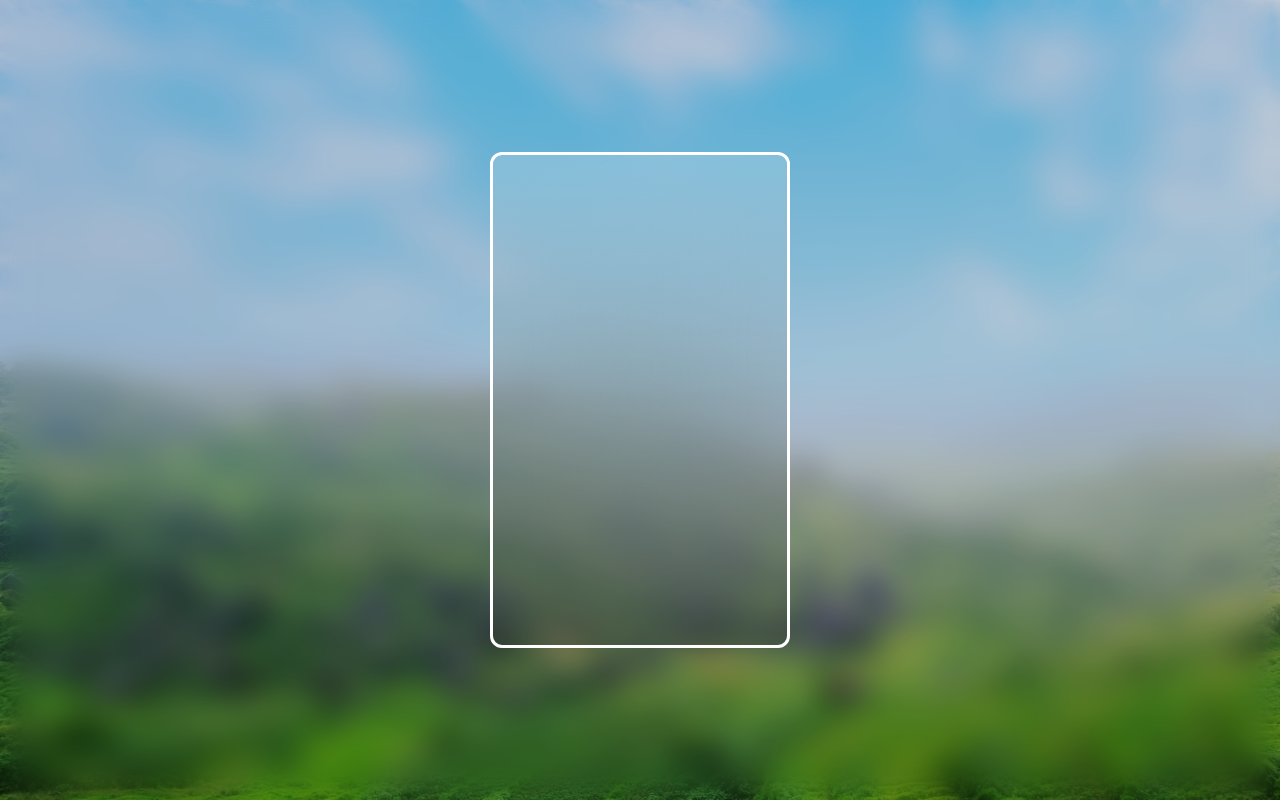
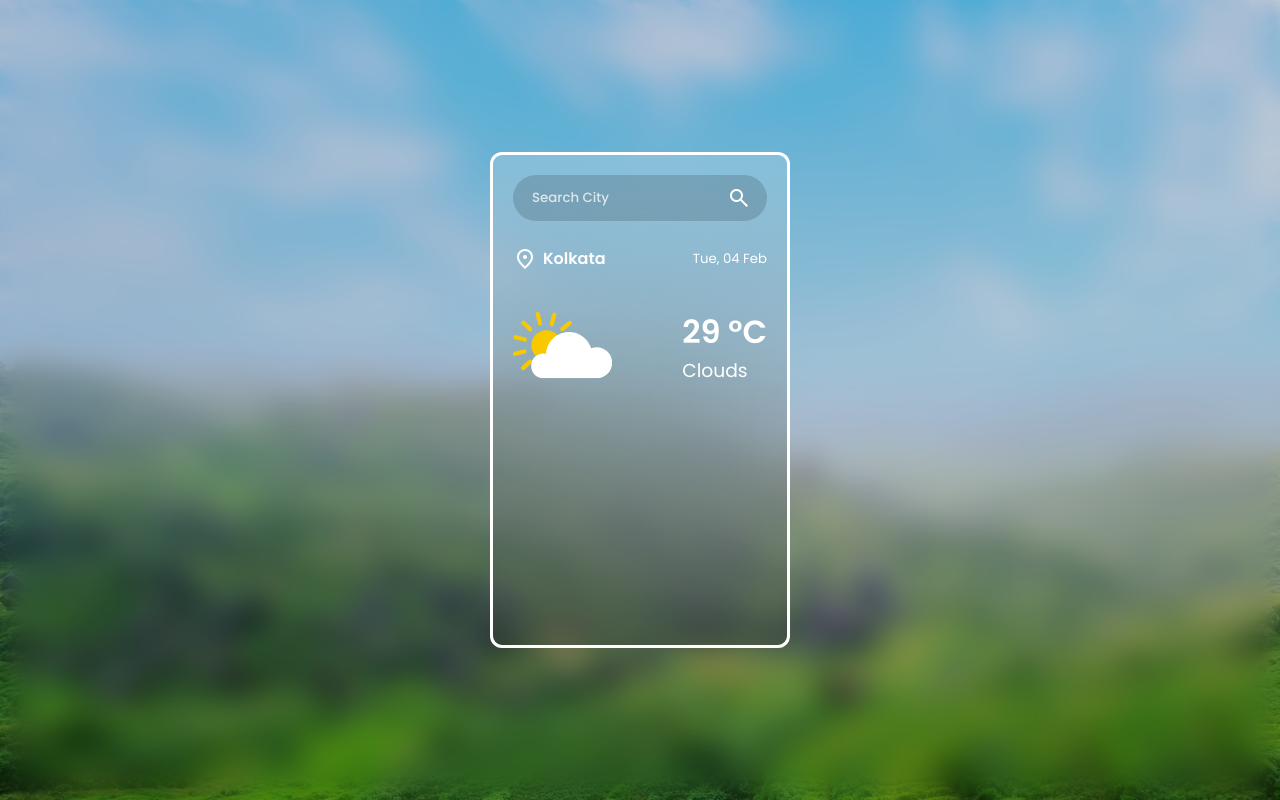
Before and after one commit to rahulchy960/Weather-App, a plain HTML site: page index.html in a window 1280 px wide. Drawn offline with nearby package versions, Linux system fonts and the light colour scheme; a web font is replaced by a local one.

Commit message:
search bar

```diff
--- a/index.html
+++ b/index.html
@@ -5,11 +5,44 @@
     <meta name="viewport" content="width=device-width, initial-scale=1.0">
     <title>Weather App</title>
     <link rel="stylesheet" href="style.css">
+    <link rel="stylesheet" href="https://fonts.googleapis.com/css2?family=Material+Symbols+Outlined" />
 </head>
 <body>
     <div id="wrapper">
         <div class="container">
 
+            <div class="input-container">
+                <input type="text" class="city" placeholder="Search City">
+                <button class="search">
+                    <span class="material-symbols-outlined">
+                        search
+                    </span>
+                </button>
+            </div>
+
+            <div class="weather-info">
+                <div class="location-data">
+                    <div class="location">
+                        <span class="material-symbols-outlined">
+                            location_on
+                        </span>
+                        <h4 class="country-txt">Kolkata</h4>
+                    </div>
+                    <h5 class="current-date regular-txt">Tue, 04 Feb</h5>
+                </div>
+
+                <div class="weather-summary">
+                    <img src="weather/clouds.svg" alt="" class="weather-summary-img">
+                    <div class="weather-summary-info">
+                        <h1 class="temp-txt"> 29 °C</h1>
+                        <h3 class="condition-txt regular-txt">Clouds</h3>
+                    </div>
+                </div>
+
+            </div>
+
+
+
         </div>
     </div>
 </body>
--- a/style.css
+++ b/style.css
@@ -5,6 +5,7 @@
     box-sizing: border-box;
     font-family: "Poppins", serif;
     color: white;
+    font-weight: 600;
 }
 #wrapper{
     background: url('bg.jpg');
@@ -24,6 +25,9 @@
     background: rgb(0, 0, 0, 0.15);
     backdrop-filter: blur(15px);
 }
+.regular-txt{
+    font-weight: 400;
+}
 .container{
     border: solid;
     width: 300px;
@@ -32,4 +36,68 @@
     background: linear-gradient(to top, rgb(0, 0, 0, .15), rgb(255, 255, 255, 0.15));
     border-radius: 12px;
     backdrop-filter: blur(100px);
+    padding: 20px;
 }
+
+.input-container{
+    position: relative;
+    margin-bottom: 25px;
+}
+
+.city{
+    width: 100%;
+    padding: 10px 16px;
+    border-radius: 99px;
+    border: 3px solid transparent;
+    background: rgb(0, 0, 0, 0.15);
+    outline: none;
+    font-weight: 500;
+    transition: 0.25s border;
+    padding-right: 45px;
+}
+
+.city:focus{
+    border: 3px solid rgb(0, 0, 0, .15);
+}
+
+.city::placeholder{
+    color: rgb(255, 255, 255, 0.75);
+}
+
+.search{
+    position: absolute;
+    right: 16px;
+    top: 50%;
+    transform: translateY(-50%);
+    background: none;
+    display: flex;
+    border: none;
+    cursor: pointer;
+}
+
+.weather-info{
+    /* border: solid; */
+    display: flex;
+    flex-direction: column;
+    gap: 25px;
+}
+
+.location-data{
+    /* border: solid blue; */
+    display: flex;
+    justify-content: space-between;
+    align-items: center;
+}
+.location{
+    /* border: solid green; */
+    display: flex;
+    align-items: center;
+    gap: 6px;
+}
+
+.weather-summary{
+    /* border: solid; */
+    display: flex;
+    justify-content: space-between;
+    align-items: center;
+}
```
